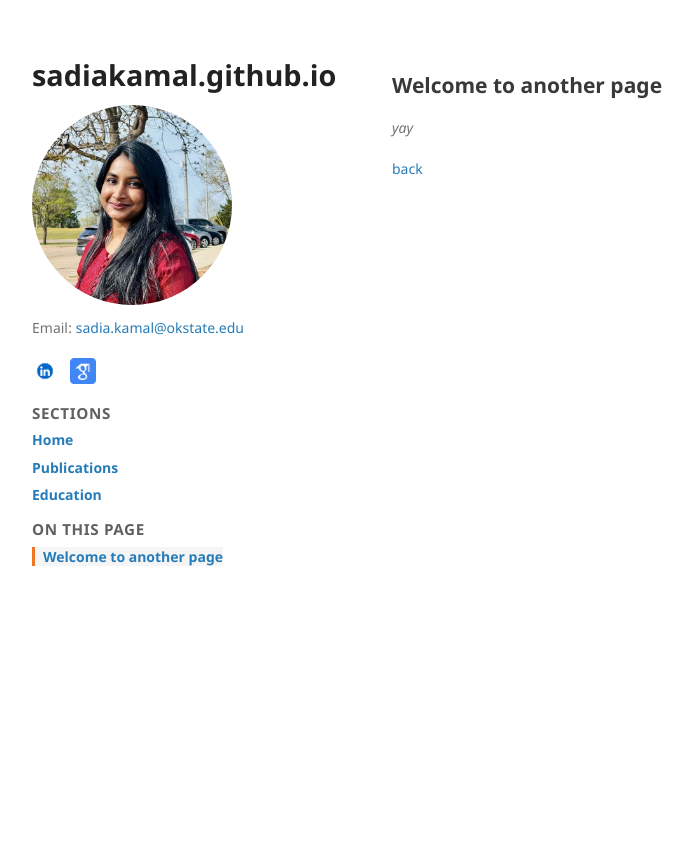
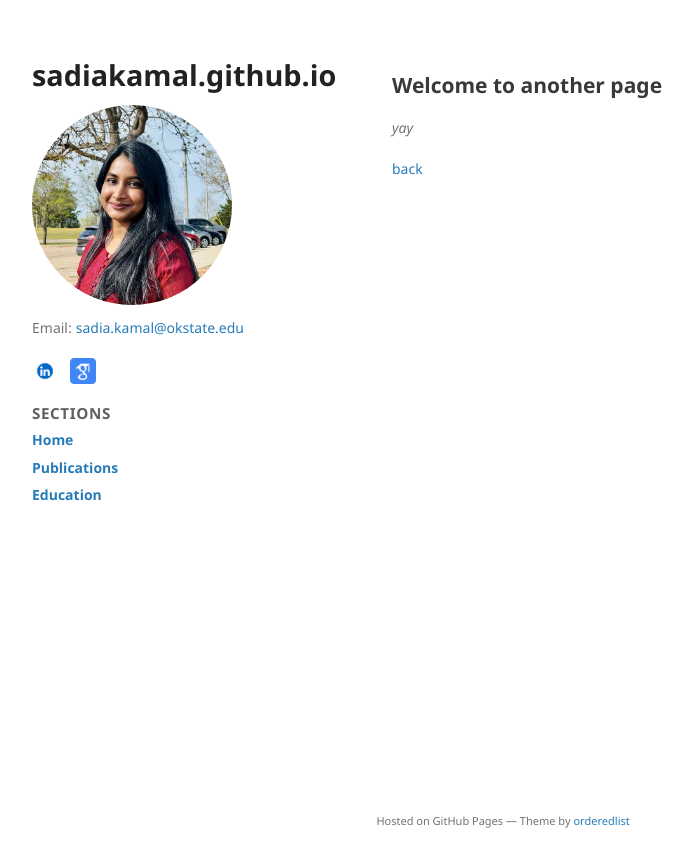
Before and after one commit to sadiakamal/sadiakamal.github.io, a Jekyll site: the page built from another-page.md, in a window 1280 px wide. Shown: the top 867 px of the page, without its empty margins (178-871 px from the left). Built offline with Jekyll 4.4.1, drawn with Linux system fonts in a browser that asks for light colours; the repository's description, which GitHub fills in, is left out; our own code applies the rules of GitHub Pages for plain Markdown files; part of the change alters nothing that is shown.

Commit message:
Update default.html

```diff
--- a/_layouts/default.html
+++ b/_layouts/default.html
@@ -41,58 +41,44 @@
           </div>
         </div>
 
-        <!-- SITE SECTIONS (pages) -->
-        <nav class="side-nav" aria-label="Site sections">
+        <!-- SECTIONS (Left nav) -->
+        {% assign here = page.url | relative_url %}
+        {% if here == "/" %}
+          <!-- On the homepage: build the sections list from headings in index.md -->
+          <nav class="side-nav" aria-label="Sections">
+            <h2>Sections</h2>
+            <ul id="sections-list"></ul>
+          </nav>
+        {% else %}
+          <!-- On other pages: show site pages -->
+          <nav class="side-nav" aria-label="Sections">
             <h2>Sections</h2>
             <ul>
-            {% assign here = page.url | relative_url %}
-
               {% assign home_url = "/" | relative_url %}
-            <li>
-              <a href="{{ home_url }}"
-                 {% if here == home_url %}aria-current="page" class="is-active"{% endif %}>
-                Home
-              </a>
-            </li>
+              <li><a href="{{ home_url }}"
+                     {% if here == home_url %}aria-current="page" class="is-active"{% endif %}>Home</a></li>
 
               {% assign pubs_url = "/publications" | relative_url %}
-            <li>
-              <a href="{{ pubs_url }}"
-                 {% if here == pubs_url or here == pubs_url | append: "/" %}aria-current="page" class="is-active"{% endif %}>
-                Publications
-              </a>
-            </li>
+              <li><a href="{{ pubs_url }}"
+                     {% if here == pubs_url or here == pubs_url | append: "/" %}aria-current="page" class="is-active"{% endif %}>Publications</a></li>
 
               {% assign edu_url = "/education" | relative_url %}
-            <li>
-              <a href="{{ edu_url }}"
-                 {% if here == edu_url or here == edu_url | append: "/" %}aria-current="page" class="is-active"{% endif %}>
-                Education
-              </a>
-            </li>
+              <li><a href="{{ edu_url }}"
+                     {% if here == edu_url or here == edu_url | append: "/" %}aria-current="page" class="is-active"{% endif %}>Education</a></li>
 
-            <!-- Optional: any page with `nav: true` in front matter -->
+              <!-- Optional: auto-include pages with nav: true -->
               {% for p in site.pages %}
                 {% if p.nav and p.title %}
                   {% assign p_url = p.url | relative_url %}
-                <li>
-                  <a href="{{ p_url }}"
+                  <li><a href="{{ p_url }}"
                          {% if here == p_url or here == p_url | append: "/" %}aria-current="page" class="is-active"{% endif %}>
                     {{ p.title }}
-                  </a>
-                </li>
+                  </a></li>
                 {% endif %}
               {% endfor %}
             </ul>
           </nav>
-
-        <!-- ON THIS PAGE (auto-built from H2/H3 in content) -->
-        <nav class="page-toc" aria-label="On this page">
-          <h2>On this page</h2>
-          <ul id="page-toc-list">
-            <!-- Filled by JS from headings in main content -->
-          </ul>
-        </nav>
+        {% endif %}
       </aside>
 
       <!-- ============== MAIN (2/3) ============== -->
@@ -119,32 +105,34 @@
           </ul>
         {% endif %}
 
+        <!-- Main page content -->
         <section id="content-root">
           {{ content }}
         </section>
 
-
+        <footer>
+          {% if site.github.is_project_page %}
+            <p>This project is maintained by
+              <a href="{{ site.github.owner_url }}">{{ site.github.owner_name }}</a>
+            </p>
+          {% endif %}
+          <p><small>Hosted on GitHub Pages &mdash; Theme by
+            <a href="https://github.com/orderedlist">orderedlist</a></small>
+          </p>
+        </footer>
       </main>
     </div>
 
-    <!-- Back to Top -->
-    <a href="#top" class="back-to-top" aria-label="Back to top">↑</a>
-
-    <!-- ===== Scroll helpers (TOC builder + scrollspy + back-to-top) ===== -->
+    <!-- ===== Small script: build left Sections (home only) from headings ===== -->
+    {% if here == "/" %}
     <script>
       (function () {
-        // Ensure the page has a top anchor
-        if (!document.getElementById('top')) {
-          const topAnchor = document.createElement('div');
-          topAnchor.id = 'top';
-          document.body.prepend(topAnchor);
-        }
+        const content = document.getElementById('content-root');
+        const list = document.getElementById('sections-list');
+        if (!content || !list) return;
 
-        // Build TOC from h2/h3 inside #content-root
-        const content = document.getElementById('content-root');
-        const tocList = document.getElementById('page-toc-list');
-        if (content && tocList) {
-          const headings = content.querySelectorAll('h2, h3');
+        // Use top-level sections only (h2 on the homepage)
+        const headings = content.querySelectorAll('h2');
         const slugify = s => s.toLowerCase()
           .replace(/[^a-z0-9\s-]/g, '')
           .trim()
@@ -153,41 +141,14 @@
         headings.forEach(h => {
           if (!h.id) h.id = slugify(h.textContent);
           const li = document.createElement('li');
-            li.className = h.tagName.toLowerCase(); // for indent styling
           const a = document.createElement('a');
           a.href = `#${h.id}`;
           a.textContent = h.textContent;
           li.appendChild(a);
-            tocList.appendChild(li);
+          list.appendChild(li);
         });
-
-          // Scrollspy: highlight current section link
-          const links = Array.from(tocList.querySelectorAll('a'));
-          const map = new Map(links.map(a => [a.getAttribute('href').slice(1), a]));
-          const observer = new IntersectionObserver((entries) => {
-            entries.forEach(entry => {
-              const id = entry.target.id;
-              const link = map.get(id);
-              if (!link) return;
-              if (entry.isIntersecting) {
-                links.forEach(l => l.classList.remove('is-active'));
-                link.classList.add('is-active');
-              }
-            });
-          }, { rootMargin: '0px 0px -70% 0px', threshold: 0.1 });
-
-          headings.forEach(h => observer.observe(h));
-        }
-
-        // Back-to-top visibility toggle
-        const btt = document.querySelector('.back-to-top');
-        const showBTT = () => {
-          if (window.scrollY > 300) btt.classList.add('show');
-          else btt.classList.remove('show');
-        };
-        window.addEventListener('scroll', showBTT);
-        showBTT();
       })();
     </script>
+    {% endif %}
   </body>
 </html>
```
Lines whose indentation alone changed are shown as unchanged.
